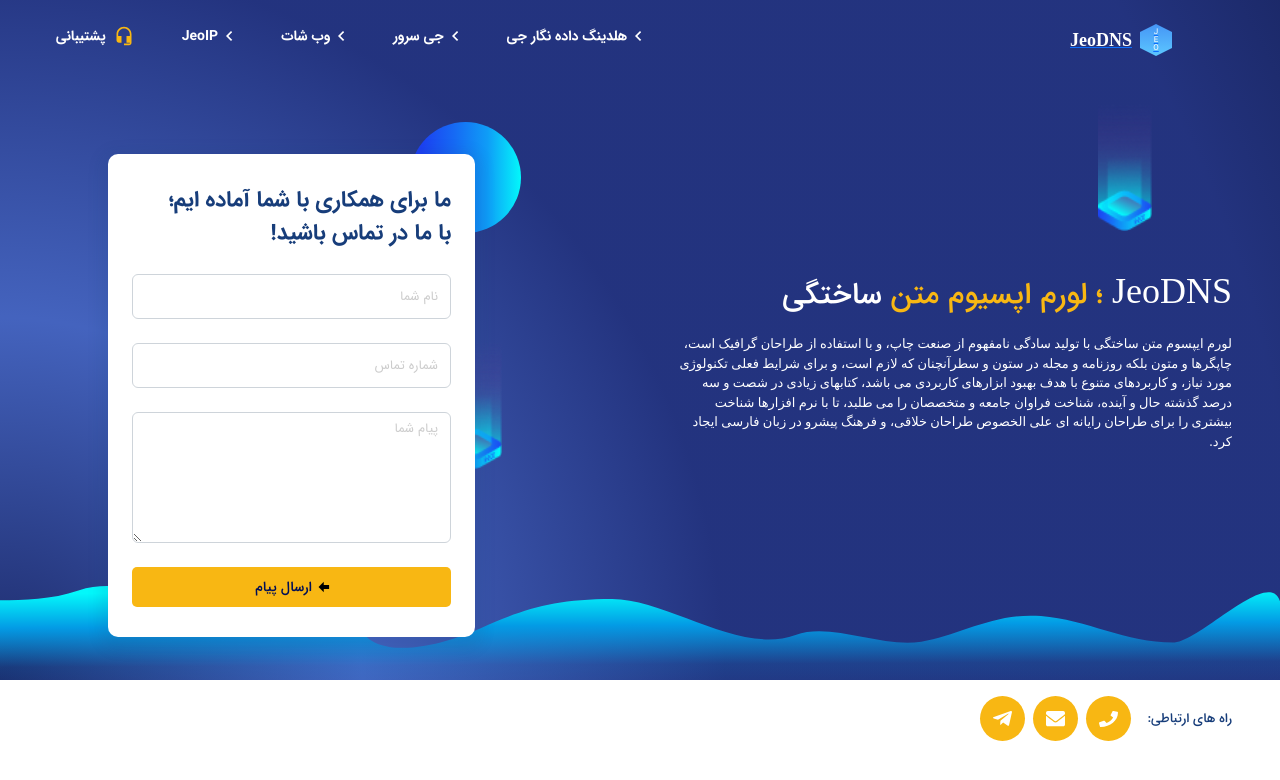
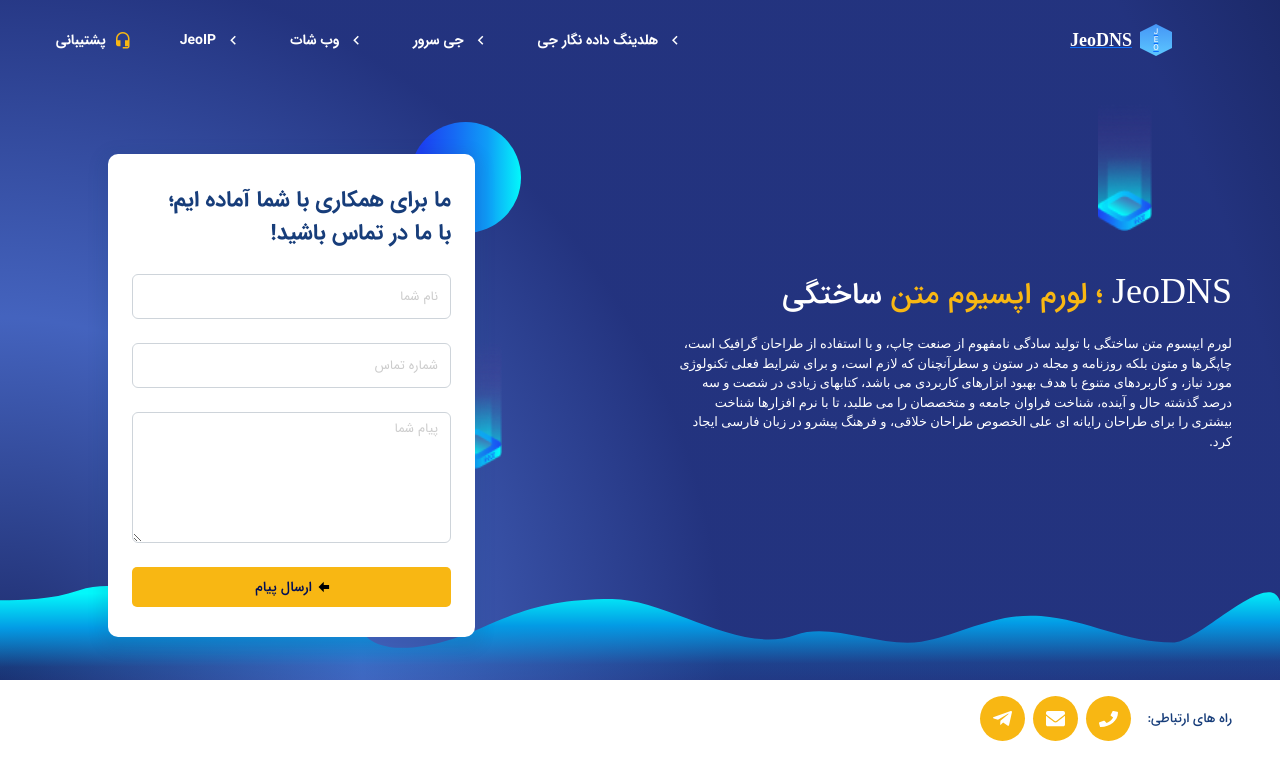
Before and after one commit to jeodns/frontend, a Vue app: page / in a window 1280 px wide. Shown: the top 780 px of the page. Built offline with nearby package versions, Linux system fonts and the light colour scheme.

Commit message:
update menu & drawer menu icons
switched from img to mdi

```diff
--- a/src/components/DrawerMenu.vue
+++ b/src/components/DrawerMenu.vue
@@ -6,32 +6,12 @@
     </div>
     <div class="drawer-menu__offcanvas offcanvas offcanvas-end" tabindex="-1" id="offcanvasRight" aria-labelledby="offcanvasRightLabel">
       <div class="drawer-menu__items d-flex flex-column align-items-end mx-4 mt-4">
-        <MenuItem title="هلدینگ داده نگار جی" color="#173D7A" href="https://dnj.co.ir">
-          <template #icon>
-            <img src="@/assets/icons/left-chevron-dark.svg" alt="" />
-          </template>
-        </MenuItem>
-        <MenuItem title="جی سرور" color="#173D7A" href="https://jeyserver.com">
-          <template #icon>
-            <img src="@/assets/icons/left-chevron-dark.svg" alt="" />
-          </template>
-        </MenuItem>
-        <MenuItem title="وب شات" color="#173D7A" href="https://web-shot.ir">
-          <template #icon>
-            <img src="@/assets/icons/left-chevron-dark.svg" alt="" />
-          </template>
-        </MenuItem>
-        <MenuItem title="JeoIP" color="#173D7A" href="https://jeoip.ir">
-          <template #icon>
-            <img src="@/assets/icons/left-chevron-dark.svg" alt="" />
-          </template>
-        </MenuItem>
+        <MenuItem title="هلدینگ داده نگار جی" color="#173D7A" icon-color="#173D7A" href="https://dnj.co.ir"></MenuItem>
+        <MenuItem title="جی سرور" color="#173D7A" icon-color="#173D7A" href="https://jeyserver.com"></MenuItem>
+        <MenuItem title="وب شات" color="#173D7A" icon-color="#173D7A" href="https://web-shot.ir"></MenuItem>
+        <MenuItem title="JeoIP" color="#173D7A" icon-color="#173D7A" href="https://jeoip.ir"></MenuItem>
         <div class="drawer-menu__divider"></div>
-        <MenuItem title="پشتیبانی" color="#173D7A" href="https://jeyserver.com/fa/userpanel/ticketing">
-          <template #icon>
-            <img src="@/assets/icons/headset_mic.svg" alt="" />
-          </template>
-        </MenuItem>
+        <MenuItem title="پشتیبانی" color="#173D7A" icon="mdi-headset" icon-color="#F8B713" href="https://jeyserver.com/fa/userpanel/ticketing"></MenuItem>
       </div>
     </div>
   </div>
--- a/src/components/Menu.vue
+++ b/src/components/Menu.vue
@@ -1,30 +1,10 @@
 <template>
   <div class="d-flex flex-row justify-space-around">
-    <MenuItem title="پشتیبانی" href="https://jeyserver.com/fa/userpanel/ticketing">
-      <template #icon>
-        <img src="@/assets/icons/headset_mic.svg" alt="" />
-      </template>
-    </MenuItem>
-    <MenuItem title="JeoIP" href="https://jeoip.ir">
-      <template #icon>
-        <img src="@/assets/icons/left-chevron.png" alt="" />
-      </template>
-    </MenuItem>
-    <MenuItem title="وب شات" href="https://web-shot.ir">
-      <template #icon>
-        <img src="@/assets/icons/left-chevron.png" alt="" />
-      </template>
-    </MenuItem>
-    <MenuItem title="جی سرور" href="https://jeyserver.com">
-      <template #icon>
-        <img src="@/assets/icons/left-chevron.png" alt="" />
-      </template>
-    </MenuItem>
-    <MenuItem title="هلدینگ داده نگار جی" href="https://dnj.co.ir">
-      <template #icon>
-        <img src="@/assets/icons/left-chevron.png" alt="" />
-      </template>
-    </MenuItem>
+    <MenuItem title="پشتیبانی" href="https://jeyserver.com/fa/userpanel/ticketing" icon="mdi-headset" icon-color="#F8B713"></MenuItem>
+    <MenuItem title="JeoIP" href="https://jeoip.ir"></MenuItem>
+    <MenuItem title="وب شات" href="https://web-shot.ir"></MenuItem>
+    <MenuItem title="جی سرور" href="https://jeyserver.com"></MenuItem>
+    <MenuItem title="هلدینگ داده نگار جی" href="https://dnj.co.ir"></MenuItem>
   </div>
 </template>
 
--- a/src/components/MenuItem.vue
+++ b/src/components/MenuItem.vue
@@ -1,7 +1,7 @@
 <template>
-  <div>
-    <a class="bold-font mx-2" :href="href" target="_blank" :style="getTitleStyle">{{ title }}</a>
-    <slot name="icon"></slot>
+  <div class="d-flex flex-row">
+    <a class="bold-font mx-2 my-auto" :href="href" target="_blank" :style="getTitleStyle">{{ title }}</a>
+    <span class="my-auto mdi mdi-18px" :class="icon" :style="getIconStyle"></span>
   </div>
 </template>
 
@@ -21,12 +21,25 @@
     color: {
       type: String,
       default: "white",
+    },
+    icon: {
+      type: String,
+      default: 'mdi-chevron-left'
+    },
+    iconColor: {
+      type: String,
+      default: "white",
     }
   },
   computed: {
     getTitleStyle() {
       return {
         color: this.color
+      }
+    },
+    getIconStyle() {
+      return {
+        color: this.iconColor
       }
     }
   }
```
